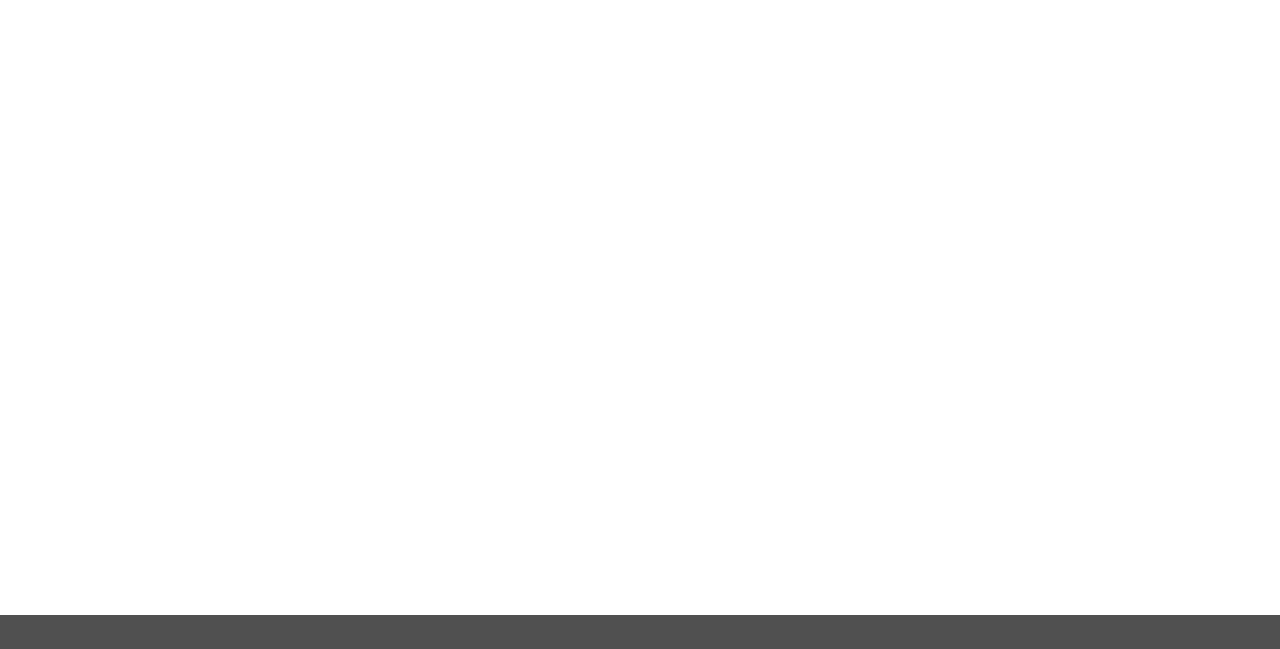
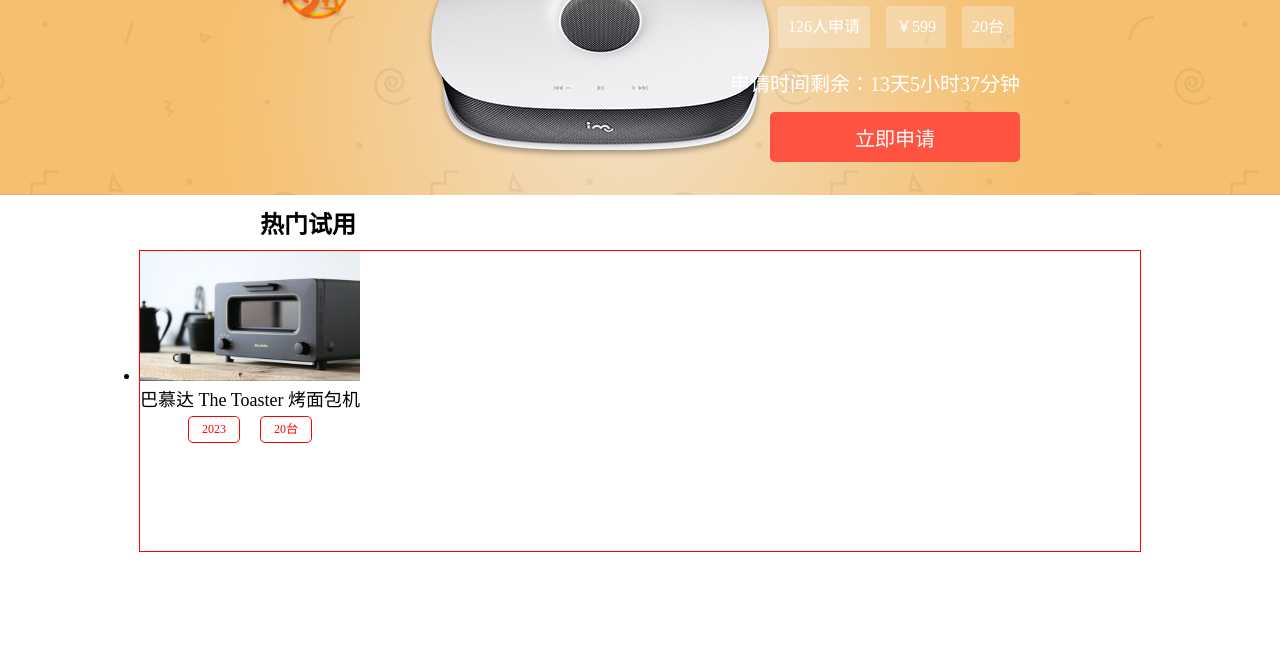
Before and after one commit to wmniupi/JiGuo, a plain HTML site: page czj/index.html in a window 1280 px wide. Shown: the part 185-834 px from the top of the page. Drawn offline with Linux system fonts and the light colour scheme.

Commit message:
'pageheader

```diff
--- a/css/header&footer.css
+++ b/css/header&footer.css
@@ -99,4 +99,5 @@ footer p{
 }
 article{
     height: 800px;
+    margin-top: 80px;
 }
--- /dev/null
+++ b/css/index.css
@@ -0,0 +1,89 @@
+*{
+    margin: 0;
+    padding: 0;
+}
+.focusimg{
+    height: 300px;
+    background-image: url(../img/original.jpg);
+    background-size: cover;
+    background-position: -200px ;
+
+    color:white;
+    position: relative;
+    overflow: hidden;
+}
+.font_container{
+    position: absolute;
+    top: 40px;
+    right: 260px;
+    text-align: right;
+
+    animation: focusfont 1s forwards ;
+}
+@keyframes focusfont {
+    from{
+        transform: translate(500px,-500px);
+    }
+    to{
+        transform: translate(0,0);
+    }
+}
+.font_container h2{
+    font-size: 35px;
+    font-weight: 400;
+}
+.font_container span{
+    padding: 5px 10px;
+    margin: 20px 6px;
+    border-radius: 3px;
+    text-align: center;
+    line-height: 32px;
+    display: inline-block;
+    background-color: rgba(248, 248, 248, 0.3);
+}
+.font_container p{
+    font-size: 20px;
+}
+.font_container button{
+    width: 250px;
+    height: 50px;
+    background-color: #fe5341;
+    color: white;
+    font-size: 20px;
+    font-weight: 500;
+    border: 0;
+    border-radius: 5px;
+    margin-top: 15px;
+}
+
+.scrollimg>h2{
+    margin: 10px 0 10px 260px;
+}
+.scollimg_container{
+    height: 300px;
+    width: 1000px;
+    margin: 0 auto;
+    border: 1px solid red;
+}
+.scoll_element{
+    width: 220px;
+    text-align: center;
+}
+.scoll_element h2{
+    font-size: 18px;
+    font-weight: 500;
+    text-align: center;
+}
+.scoll_element span{
+    display: inline-block;
+    width: 50px;
+    height: 25px;
+    margin: 5px 10px;
+    border: 1px solid red;
+    border-radius: 5px;
+    font-size: 12px;
+    line-height: 25px;
+    color: red;
+
+
+}
--- a/czj/index.html
+++ b/czj/index.html
@@ -7,6 +7,7 @@
     <meta name="viewport" content="width=device-width, initial-scale=1.0">
     <title>Document</title>
     <link rel="stylesheet" href="../css/header&footer.css">
+    <link rel="stylesheet" href="../css/index.css">
     <script src="../js/index.js"></script>
 </head>
 
@@ -25,8 +26,37 @@
             <button class="registerbtn">注册</button>
         </div>
     </header>
+
     <article>
+        <section class="focusimg">
+            <div class="font_container">
+                <h2>幻响小贝HiFi2.1音箱</h2>
+                <span>126人申请</span>
+                <span>￥599</span>
+                <span>20台</span>
+                <p>申请时间剩余：13天5小时37分钟</p>
+                <button>立即申请</button>
+            </div>
+        </section>
+
+        <section class="scrollimg">
+            <h2>热门试用</h2>
+            <div class="scollimg_container">
+                <ul>
+                    <li>
+                        <div class="scoll_element">
+                            <img src="../img/hot1.jpg" alt="" width="220px">
+                            <h2>巴慕达 The Toaster 烤面包机</h2>
+                            <span>2023</span><span>20台</span>
+                            <h3></h3>
+                            <h4></h4>
+                        </div>
+                    </li>
+                </ul>
+            </div>
+        </section>
     </article>
+
     <footer>
         <div class="list_container">
             <dl><img src="../img/code.png" width="160" height="160" /></dl>
```
Also changed, not shown: js/animate.js (added, +15 -0 lines).
